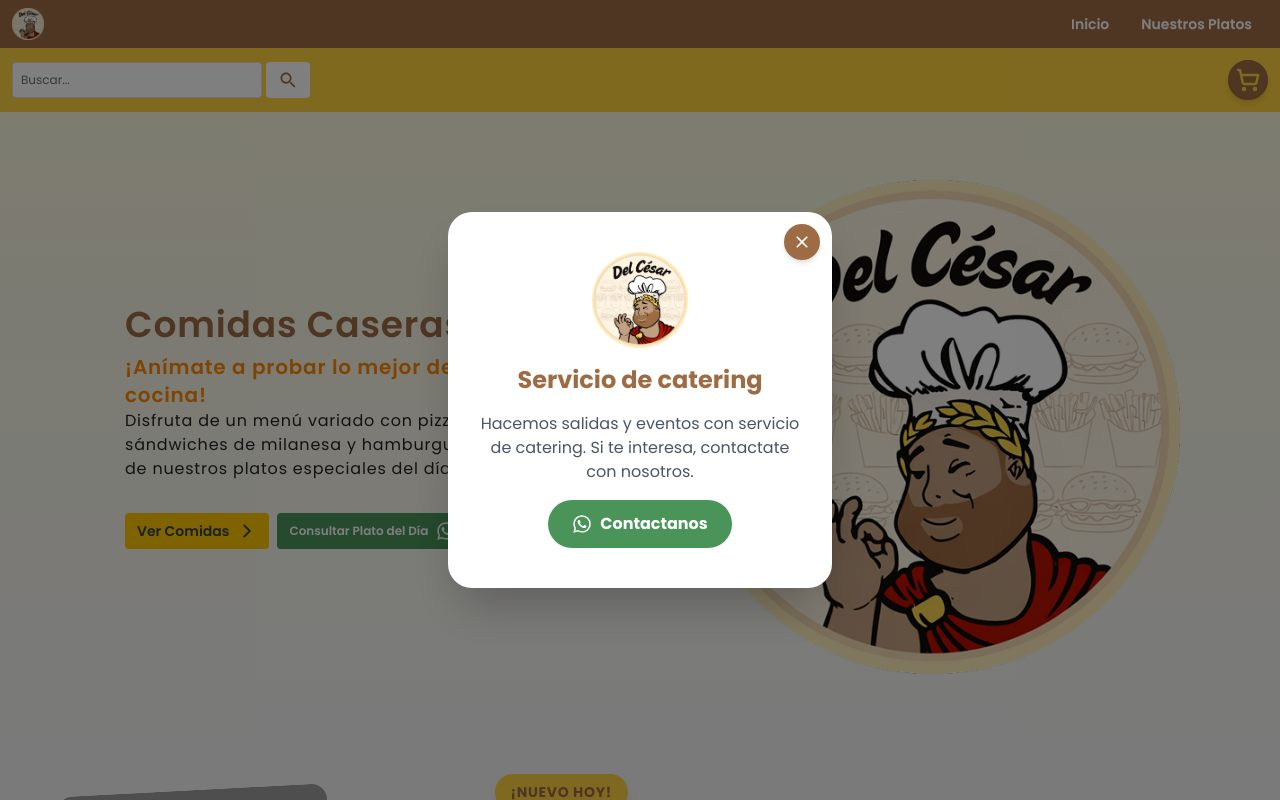
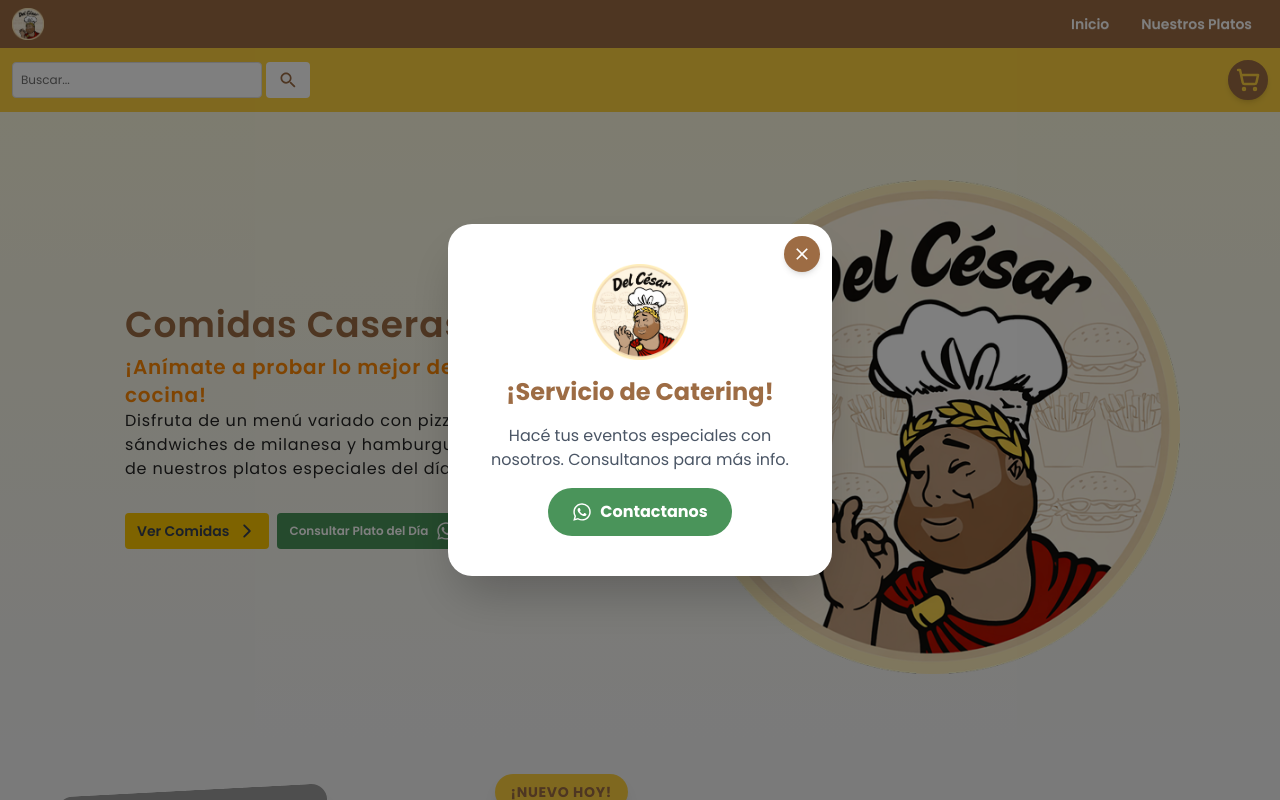
Before and after one commit to leandromortarini2/LodelCesar, a React (Vite) app: page / in a window 1280 px wide. Shown: the top 800 px of the page. Built offline with nearby package versions, Linux system fonts and the light colour scheme; grey boxes are pictures that could not be loaded.

Commit message:
cambio modal publicitario

```diff
--- a/src/view/components/PromoModal.tsx
+++ b/src/view/components/PromoModal.tsx
@@ -34,11 +34,10 @@ export default function PromoModal({
           className="h-24 w-24 object-contain"
         />
         <h2 className="text-2xl font-bold text-colorTres">
-          Servicio de catering
+          ¡Servicio de Catering!{" "}
         </h2>
         <p className="text-gray-600">
-          Hacemos salidas y eventos con servicio de catering. Si te interesa,
-          contactate con nosotros.
+          Hacé tus eventos especiales con nosotros. Consultanos para más info.
         </p>
         <button
           type="button"
```
